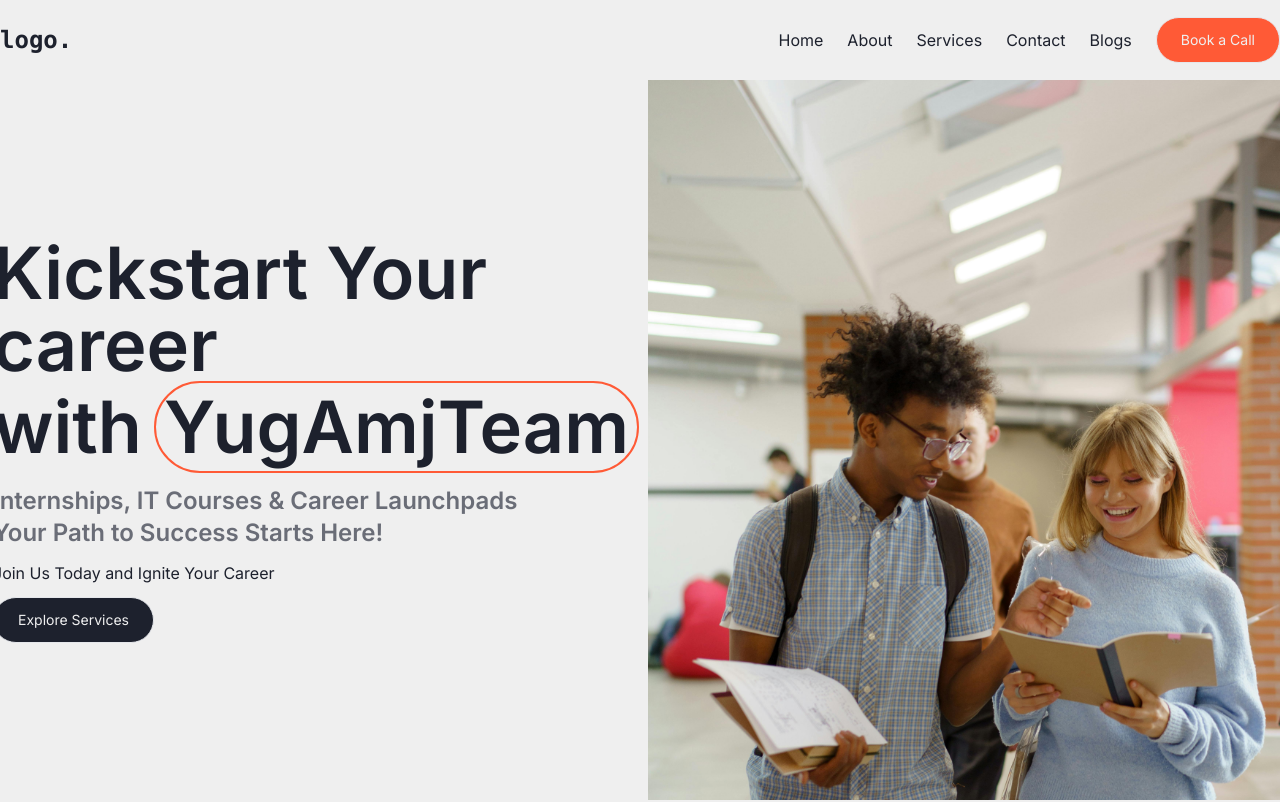
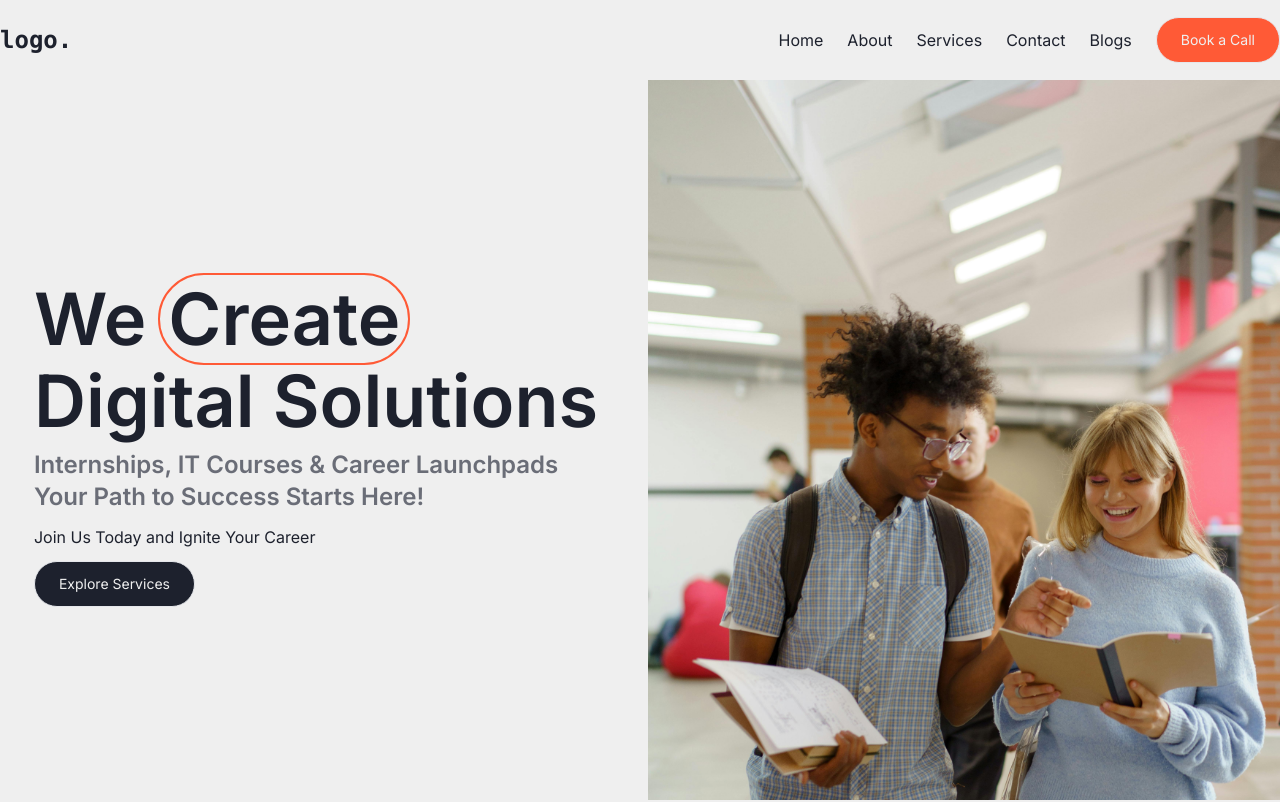
Before and after one commit to vinay-works/TeamAmj-site, a React (Vite) app: page / in a window 1280 px wide. Shown: the top 802 px of the page. Built offline with nearby package versions, Linux system fonts and the light colour scheme.

Commit message:
update -hero section updated

```diff
--- a/src/components/Hero.tsx
+++ b/src/components/Hero.tsx
@@ -5,15 +5,15 @@
     <section className='w-full h-[90vh] container mx-auto mb-28 grid grid-cols-2 gap-x-4 place-items-center'>
       <div className='flex flex-col gap-y-3'>
         <div className='flex flex-col items-start'>
-          <p className='text-2xl md:text-7xl font-semibold'>
-            Kickstart Your career
-          </p>
           <span className='flex gap-x-3 items-center justify-center'>
-            <p className='text-2xl md:text-7xl font-semibold'>with</p>
+            <p className='text-2xl md:text-7xl font-semibold'>We</p>
             <p className='text-2xl md:text-7xl font-semibold text-center border-2 border-primary p-2 rounded-full'>
-              YugAmjTeam
+              Create
             </p>
           </span>
+          <p className='text-2xl md:text-7xl font-semibold'>
+            Digital Solutions
+          </p>
         </div>
         <p className='text-lg md:text-2xl font-semibold text-start text-shuttleGray'>
           Internships, IT Courses & Career Launchpads <br />
```
